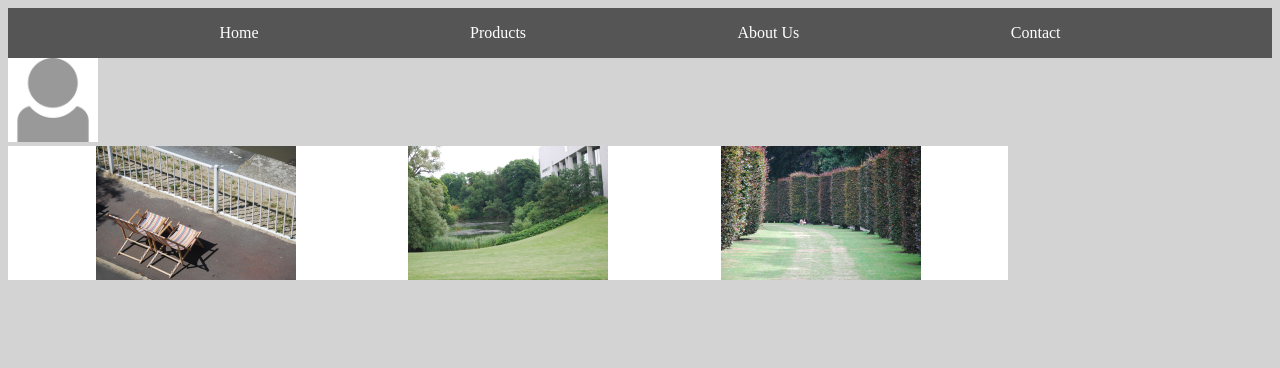
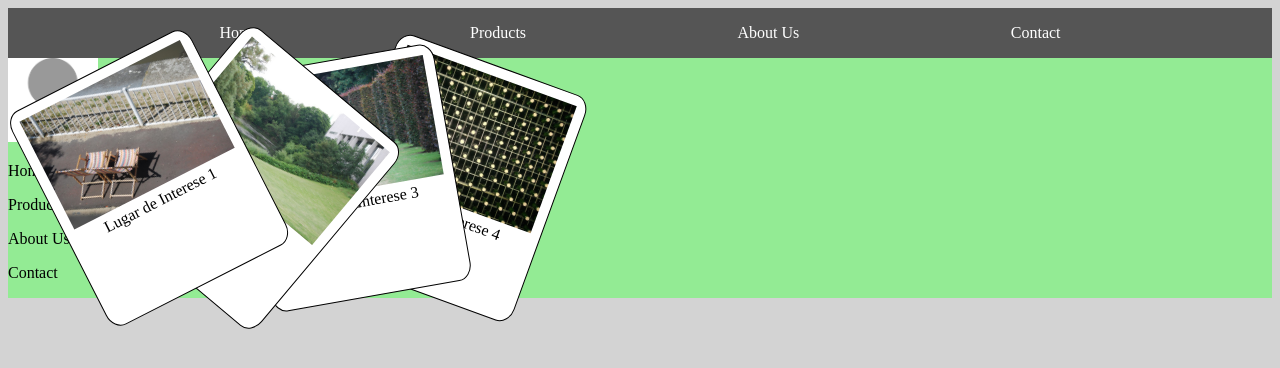
Before and after one commit to davidchavesrodriguez/Dese-o, a plain HTML site: page posicionamento/posicionamiento.html in a window 1280 px wide. Drawn offline with Linux system fonts and the light colour scheme.

Commit message:
imaxes revoltas

```diff
--- a/posicionamento/estilos.css
+++ b/posicionamento/estilos.css
@@ -3,21 +3,49 @@ body{
 }
 
 #greenDiv{
-    width: 1000px;
-    color: #93EB94;
+    width: 100%;
+    background-color: #93EB94;
+    display: flex;
 
 }
 
-div{
+figure{
     background-color: white;
-    width: 250px;
-    display: flex;
-    justify-content: space-evenly;
+    padding: 10px;
+    width: fit-content;
+    border: black 1px solid;
+    border-radius: 7%;
+    margin: 0 -50px;
+}
+
+figure:first-of-type{
+    transform: rotate(333deg);
+    z-index: 5;
+}
+
+figure:nth-of-type(2){
+    transform: rotate(40deg);
+    z-index: 4;
+}
+
+figure:nth-of-type(3){
+    transform: rotate(350deg);
+    z-index: 3;
+}
+
+figure:nth-of-type(4){
+    transform: rotate(20deg);
+    z-index: 2;
+}
+
+figcaption{
+    text-align: center;
 }
 
 img{
-    width: 200px;
+    width: 180px;
 }
+
 img[src="profile.png"]{
     width: 90px;
 }
@@ -27,8 +55,5 @@ header{
     display: flex;
     justify-content: space-evenly;
     color: white;
+    position: sticky;
 }
-
-aside{
-    borde
-}
--- a/posicionamento/posicionamiento.html
+++ b/posicionamento/posicionamiento.html
@@ -1,18 +1,43 @@
 <!DOCTYPE html>
 <html lang="en">
-<head>
-    <meta charset="UTF-8">
-    <meta name="viewport" content="width=device-width, initial-scale=1.0">
+  <head>
+    <meta charset="UTF-8" />
+    <meta name="viewport" content="width=device-width, initial-scale=1.0" />
     <title>Position</title>
     <link href="estilos.css" type="text/css" rel="stylesheet" />
-</head>
-<body>
-    <header><p>Home</p><p>Products</p><p>About Us</p><p>Contact</p></header>
-    <aside><img src="profile.png" alt=""></aside>
+  </head>
+  <body>
+    <header>
+      <p>Home</p>
+      <p>Products</p>
+      <p>About Us</p>
+      <p>Contact</p>
+    </header>
     <div id="greenDiv">
-        <div><img src="img1.jpg" alt=""></div>
-        <div><img src="img2.jpg" alt=""></div>
-        <div><img src="img3.jpg" alt=""></div>
+      <aside>
+        <img src="profile.png" alt="" />
+        <p>Home</p>
+        <p>Products</p>
+        <p>About Us</p>
+        <p>Contact</p>
+      </aside>
+
+      <figure>
+        <img src="img1.jpg" alt="" />
+        <figcaption>Lugar de Interese 1</figcaption>
+      </figure>
+      <figure>
+        <img src="img2.jpg" alt="" />
+        <figcaption>Lugar de Interese 2</figcaption>
+      </figure>
+      <figure>
+        <img src="img3.jpg" alt="" />
+        <figcaption>Lugar de Interese 3</figcaption>
+      </figure>
+      <figure>
+        <img src="img4.jpg" alt="" />
+        <figcaption>Lugar de Interese 4</figcaption>
+      </figure>
     </div>
-</body>
+  </body>
 </html>
```
